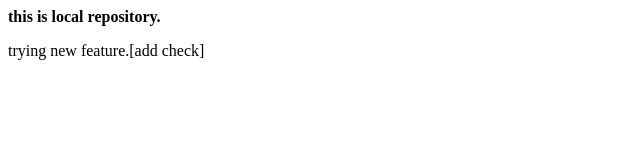
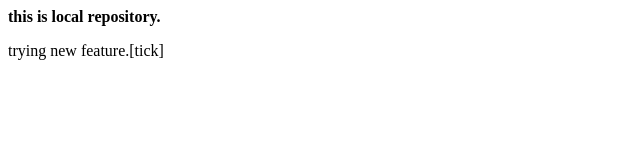
Before and after one commit to tamannaakapoor/localrepo, a plain HTML site: page index.html in a window 1280 px wide. Shown: the full height of the page, 0-640 px from the left. Drawn offline with Linux system fonts and the light colour scheme.

Commit message:
add tick

```diff
--- a/index.html
+++ b/index.html
@@ -1,2 +1,2 @@
 <p> <b>this is local repository.</b> </p>
-<p>trying new feature.[add check]</p>
+<p>trying new feature.[tick]</p>
```
